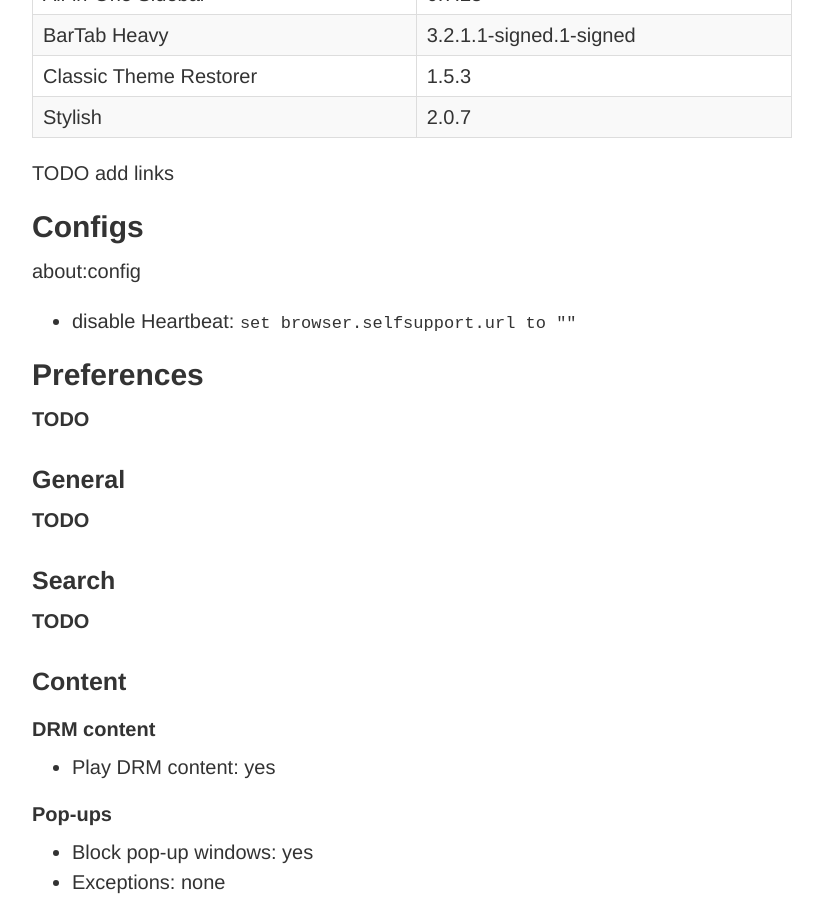
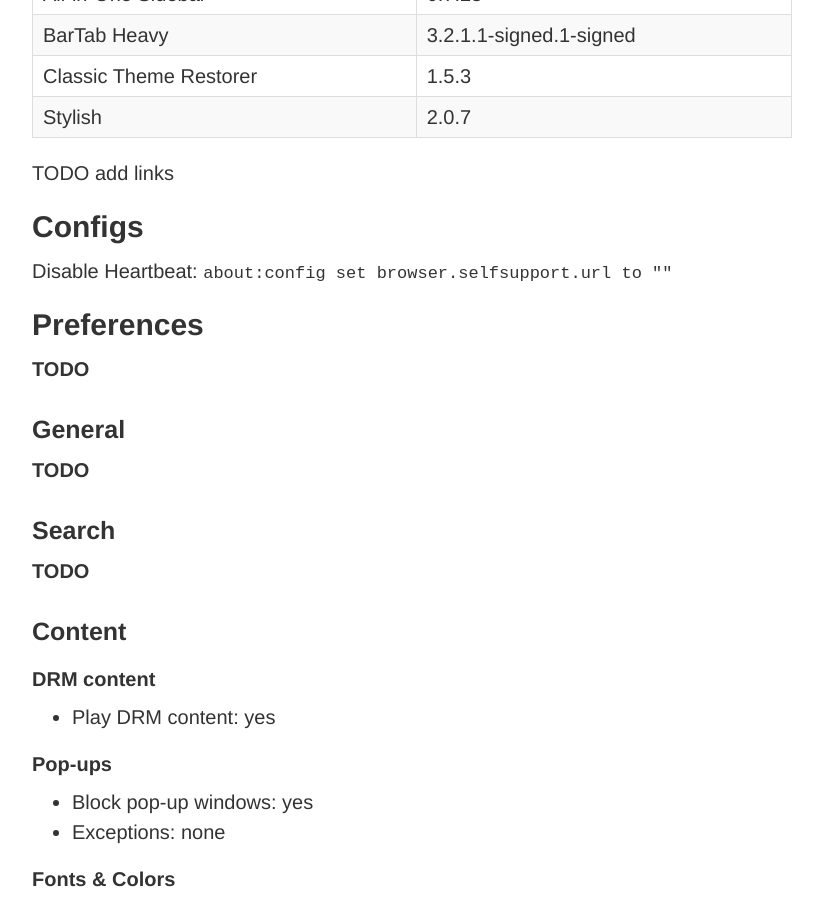
Before and after one commit to Maumagnaguagno/maumagnaguagno.github.io, a Jekyll site: the page built from firefox.md, in a window 1280 px wide and 900 px high, scrolled down 325 px. Shown: the whole window, without its empty margins (228-1051 px from the left). Built offline with Jekyll 4.4.1, drawn with Linux system fonts in a browser that asks for light colours; our own code applies the rules of GitHub Pages for plain Markdown files.

```diff
--- a/_config.yml
+++ b/_config.yml
@@ -2,9 +2,6 @@ title: Mau
 author: MauMagnaguagno
 keywords: Crazy,PDDL,Ruby,MauMagnaguagno
 description: Random thoughts of a deterministic mind.
-
-kramdown:
-  gfm_quirks: paragraph_end
 
 sass:
   sass_dir: css
--- a/firefox.md
+++ b/firefox.md
@@ -20,8 +20,7 @@ Stylish | 2.0.7
 TODO add links
 
 ## Configs
-about:config
-- disable Heartbeat: ``set browser.selfsupport.url to ""``
+Disable Heartbeat: ``about:config set browser.selfsupport.url to ""``
 
 ## Preferences
 **TODO**
@@ -64,11 +63,10 @@ about:config
 - Show tabs on Flash and Java: no
 - Count filter hits: no
 - Show in toolbar: no
-
-Filter preferences:
-- Adblock Warning Removal List
-- EasyList
-- Allow some non-intrusive advertising: no
+- Filter preferences:
+  - Adblock Warning Removal List
+  - EasyList
+  - Allow some non-intrusive advertising: no
 
 ### All-in-One Sidebar
 **TODO**
```
